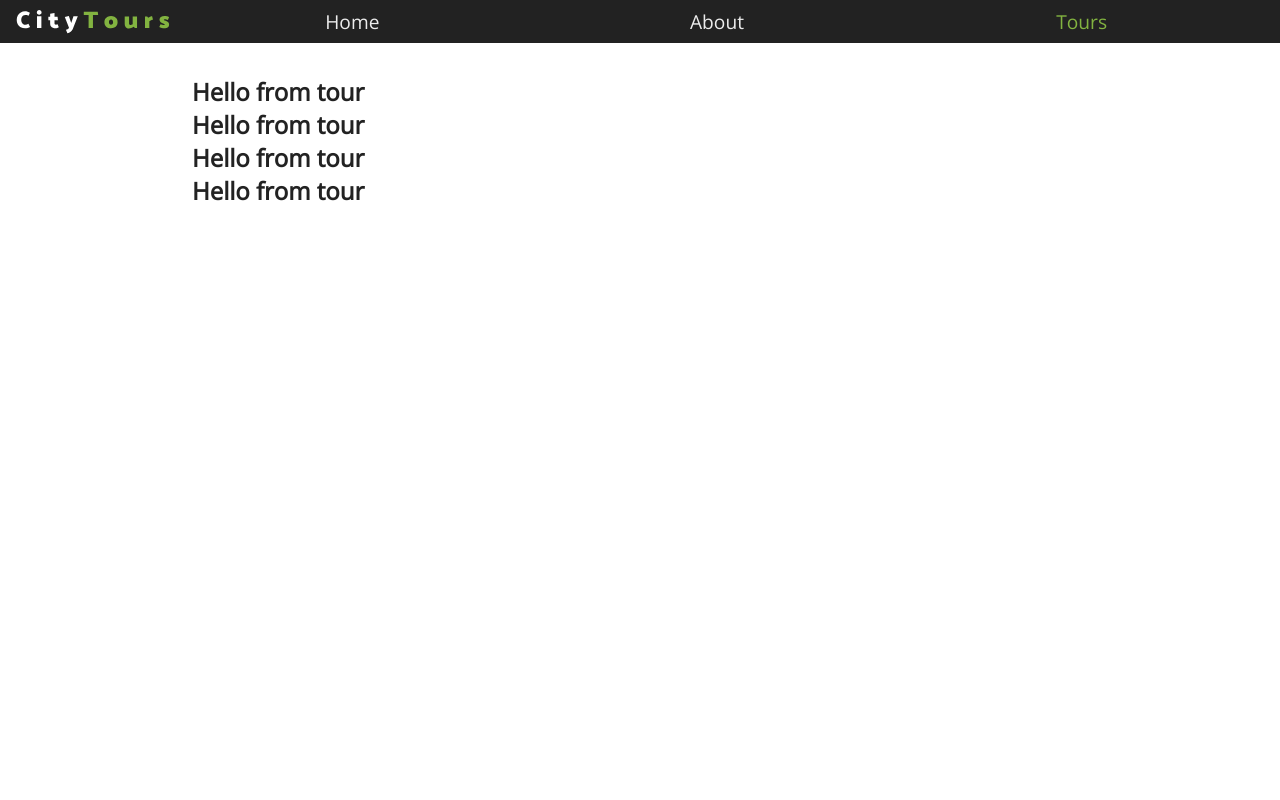
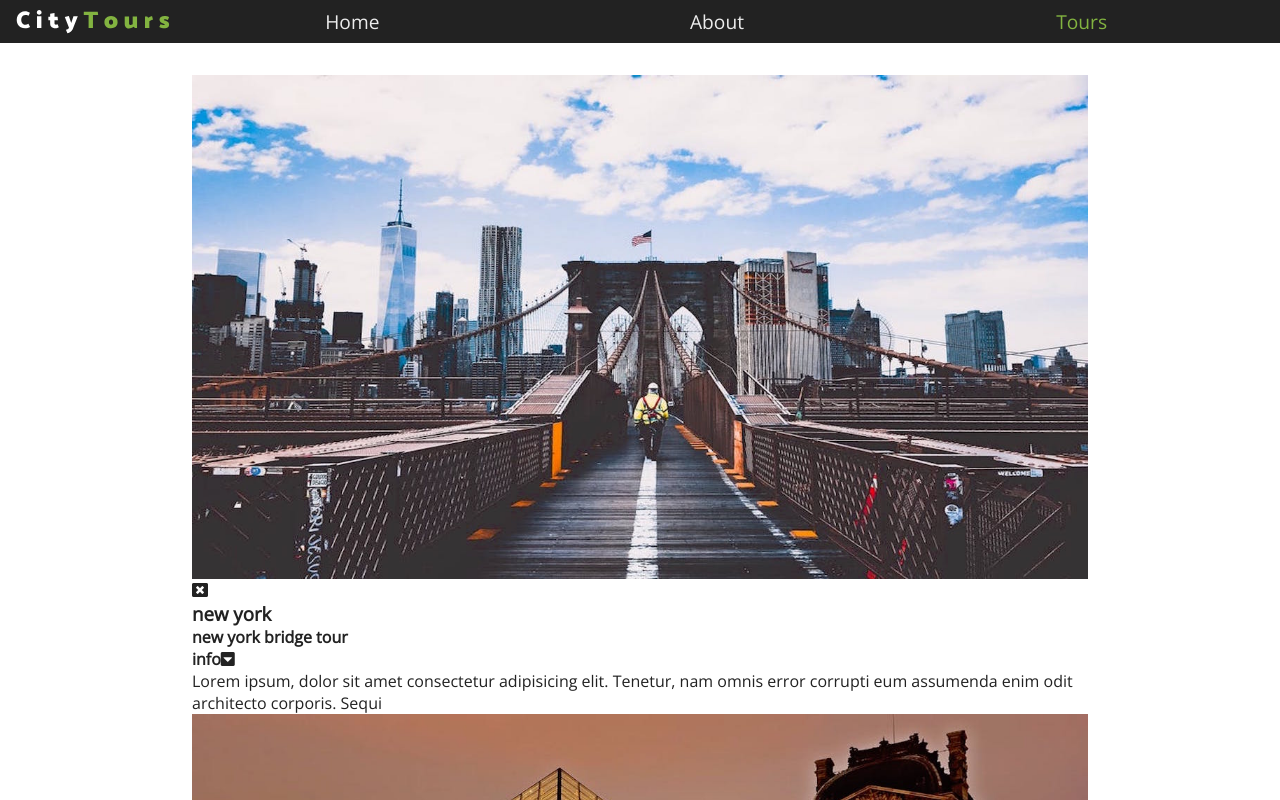
Before and after one commit to Philipotieno/CityTour-, a React (Create React App) app: page / in a window 1280 px wide. Shown: the top 800 px of the page. Built offline with nearby package versions, Linux system fonts and the light colour scheme.

Commit message:
feat: add tour component

```diff
--- a/src/components/Tour/Tour.js
+++ b/src/components/Tour/Tour.js
@@ -2,6 +2,29 @@ import React, { Component } from 'react';
 import './tour.scss';
 export default class Tour extends Component {
   render() {
-    return <h1>Hello from tour</h1>;
+    const { id, city, img, name, info } = this.props.tour;
+    const { removeTour } = this.props;
+    return (
+      <article className="tour">
+        <div className="image-container">
+          <img src={img} alt="pic of the tour" />
+          <span className="close-btn">
+            <i className="fas fa-window-close"></i>
+          </span>
+        </div>
+        <div className="tour-info">
+          <h3>{city}</h3>
+          <h4>{name}</h4>
+          <h4>
+            info{''}
+            <span>
+              <i className="fas fa-caret-square-down"></i>
+            </span>
+          </h4>
+          {info}
+          <p></p>
+        </div>
+      </article>
+    );
   }
 }
--- a/src/components/Tour/tour.scss
+++ b/src/components/Tour/tour.scss
@@ -0,0 +1,9 @@
+@import '../../index.scss';
+
+.tour {
+  img {
+    width: 100%;
+    display: block;
+    min-height: 13rem;
+  }
+}
```
